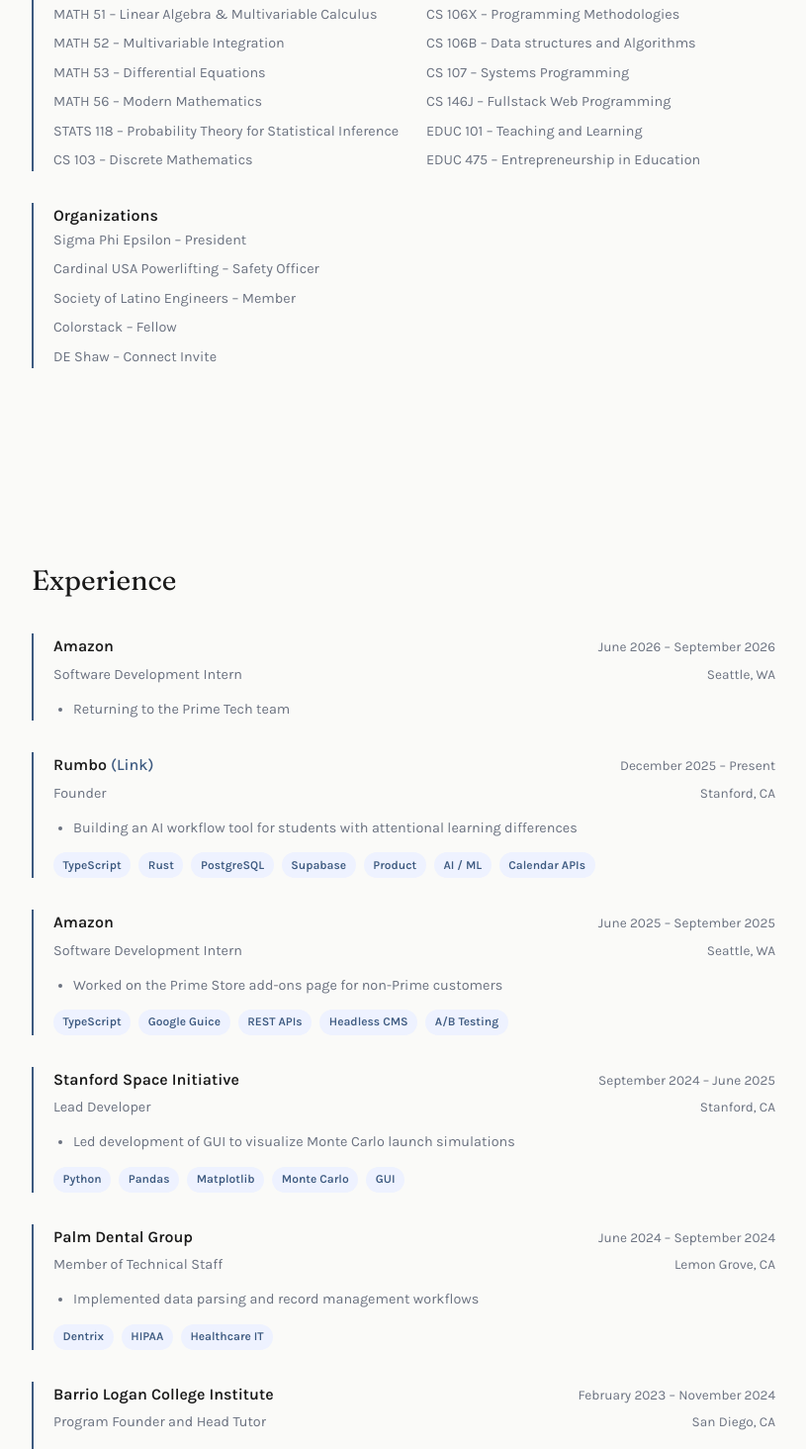
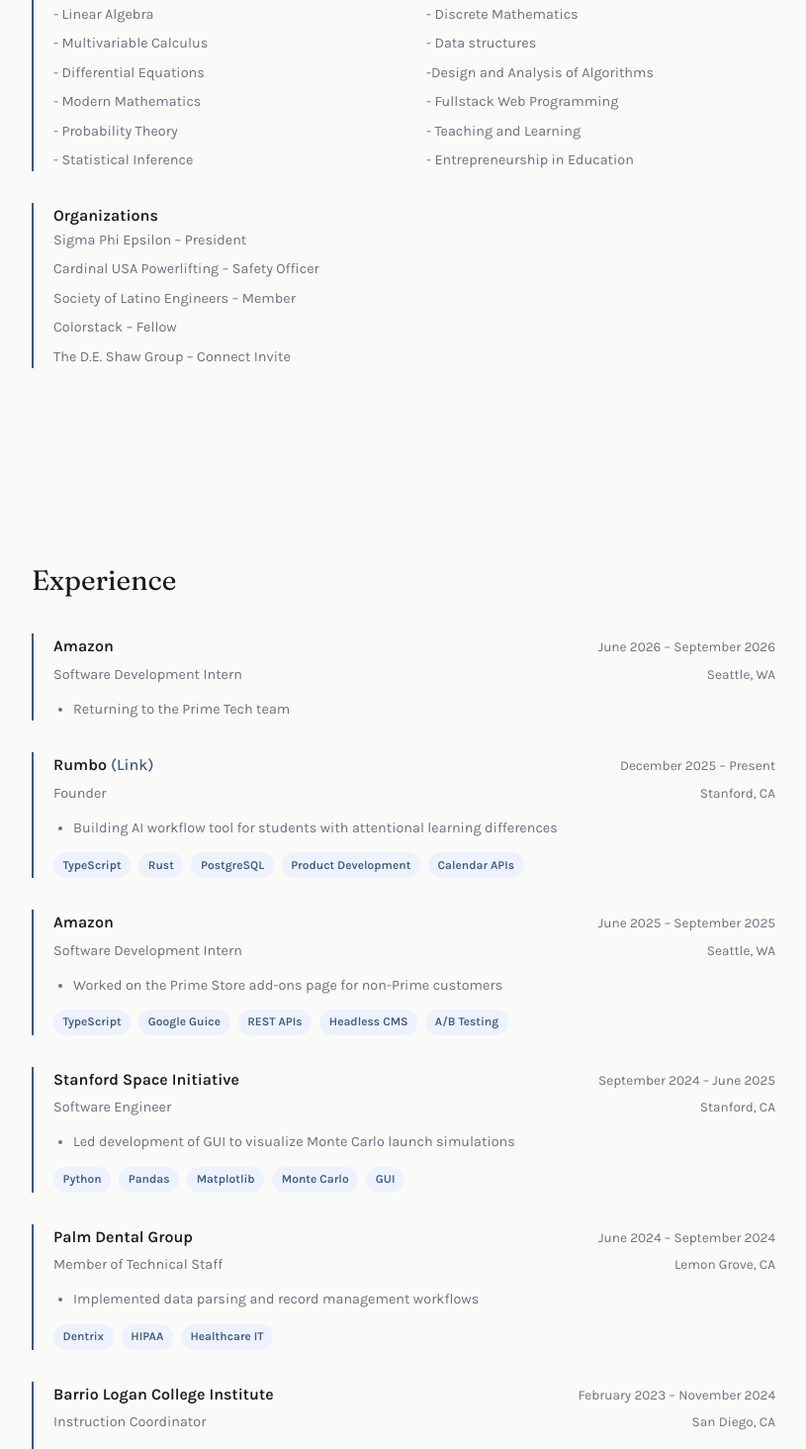
Before and after one commit to draygada/Personal-Website, a React (Vite) app: page / in a window 1280 px wide. Shown: the part 1060-2524 px from the top of the page at 99% size, without its empty margins (232-1047 px from the left). Built offline with nearby package versions, Linux system fonts and the light colour scheme.

Commit message:
Minor Tweeks

```diff
--- a/src/components/About.jsx
+++ b/src/components/About.jsx
@@ -11,7 +11,7 @@
             Stanford University
           </p>
           <p className="about-bio">
-            Passionate about software, AI/ML, and product engineering
+            Passionate about software, AI/ML, and product
           </p>
         </div>
         <div className="about-photo">
--- a/src/components/Contact.jsx
+++ b/src/components/Contact.jsx
@@ -102,7 +102,7 @@
     <section id="contact" className="contact">
       <h2 className="section-title">Contact</h2>
       <p className="contact-blurb">
-        Reach out for projects, opportunities, or just to say hi — I’m always happy to connect.
+        I’m always happy to connect!
       </p>
       <ul className="contact-icons">
         {CONTACT_LINKS.map((item) => {
--- a/src/components/Education.jsx
+++ b/src/components/Education.jsx
@@ -3,29 +3,29 @@
 const education = {
   school: 'Stanford University',
   degree: 'B.S. Mathematics',
-  period: '2023 – 2027',
+  period: '2024 – 2028',
   math_courses: [
-    'MATH 51 – Linear Algebra & Multivariable Calculus',
-    'MATH 52 – Multivariable Integration',
-    'MATH 53 – Differential Equations',
-    'MATH 56 – Modern Mathematics',
-    'STATS 118 – Probability Theory for Statistical Inference',
-    'CS 103 – Discrete Mathematics',
+    '- Linear Algebra',
+    '- Multivariable Calculus',
+    '- Differential Equations',
+    '- Modern Mathematics',
+    '- Probability Theory',
+    '- Statistical Inference',
   ],
   cs_courses: [
-    'CS 106X – Programming Methodologies',
-    'CS 106B – Data structures and Algorithms',
-    'CS 107 – Systems Programming',
-    'CS 146J – Fullstack Web Programming',
-    'EDUC 101 – Teaching and Learning',
-    'EDUC 475 – Entrepreneurship in Education',
+    '- Discrete Mathematics',
+    '- Data structures',
+    '-Design and Analysis of Algorithms',
+    '- Fullstack Web Programming',
+    '- Teaching and Learning',
+    '- Entrepreneurship in Education',
   ],
   organizations: [
     { name: 'Sigma Phi Epsilon', role: 'President' },
     { name: 'Cardinal USA Powerlifting', role: 'Safety Officer' },
     { name: 'Society of Latino Engineers', role: 'Member' },
     { name: 'Colorstack', role: 'Fellow' },
-    { name: 'DE Shaw', role: 'Connect Invite' },
+    { name: 'The D.E. Shaw Group', role: 'Connect Invite' },
   ],
 }
 
--- a/src/components/Experience.jsx
+++ b/src/components/Experience.jsx
@@ -21,13 +21,11 @@
       'TypeScript',
       'Rust',
       'PostgreSQL',
-      'Supabase',
-      'Product',
-      'AI / ML',
+      'Product Development',
       'Calendar APIs',
     ],
     bullets: [
-      'Building an AI workflow tool for students with attentional learning differences'
+      'Building AI workflow tool for students with attentional learning differences'
     ],
   },
   {
@@ -46,12 +44,12 @@
   {
     id: 'stanford-space-initiative',
     company: 'Stanford Space Initiative',
-    role: 'Lead Developer',
+    role: 'Software Engineer',
     period: 'September 2024 – June 2025',
     location: 'Stanford, CA',
     tags: ['Python', 'Pandas', 'Matplotlib', 'Monte Carlo', 'GUI'],
     bullets: [
-      'Led development of GUI to visualize Monte Carlo launch simulations',    ],
+      'Led development of GUI to visualize Monte Carlo launch simulations'],
   },
   {
     id: 'palm-dental',
@@ -68,14 +66,13 @@
   {
     id: 'blci',
     company: 'Barrio Logan College Institute',
-    role: 'Program Founder and Head Tutor',
+    role: 'Instruction Coordinator',
     period: 'February 2023 – November 2024',
     location: 'San Diego, CA',
     tags: ['Education', 'Curriculum Design', 'Mathematics', 'Program Leadership'],
     bullets: [
       <>
-        Founded and led the <strong>Learning Loss Recovery</strong> program for
-        underserved Hispanic high school students
+        Led a program for underserved Hispanic high school students
       </>
     ],
   },
@@ -85,7 +82,7 @@
     role: 'COSMOS Engineering Intern',
     period: 'June 2023 – September 2023',
     location: 'La Jolla, CA',
-    tags: ['OnShape', 'Structural Engineering', 'Engineering Ethics', 'Wind Energy', 'Team Lead'],
+    tags: ['OnShape', 'Structural Engineering', 'Engineering Ethics',],
     bullets: [
       <>
         Led the development of a self-sustaining wind turbine
```
